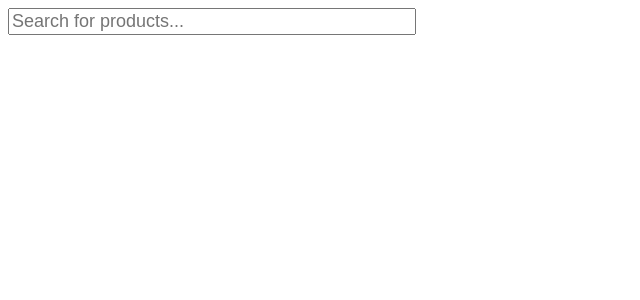
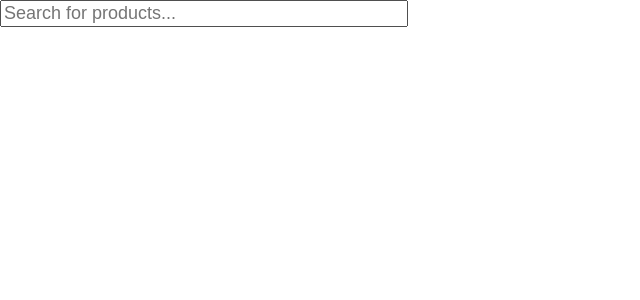
Before and after one commit to datajet-io/datajet-io.github.io, a Jekyll site: the page demo-suggester/index.html, which Jekyll copies as it is, in a window 1280 px wide. Shown: the top 300 px of the page, without its empty margins (0-640 px from the left). Built offline with Jekyll 4.4.1, drawn with Linux system fonts in a browser that asks for light colours.

Commit message:
Changed body padding

```diff
--- a/demo-suggester/index.html
+++ b/demo-suggester/index.html
@@ -12,7 +12,7 @@
         var suggester = Datajet.sae(FEED_KEY);
     </script>
 </head>
-<body>
+<body style="padding: 0; margin: 0">
     <div class="container">
         <input type="text" id="suggestions" name="q" placeholder="Search for products..." style="width: 400px; font-size: 18px">
     </div>
```
